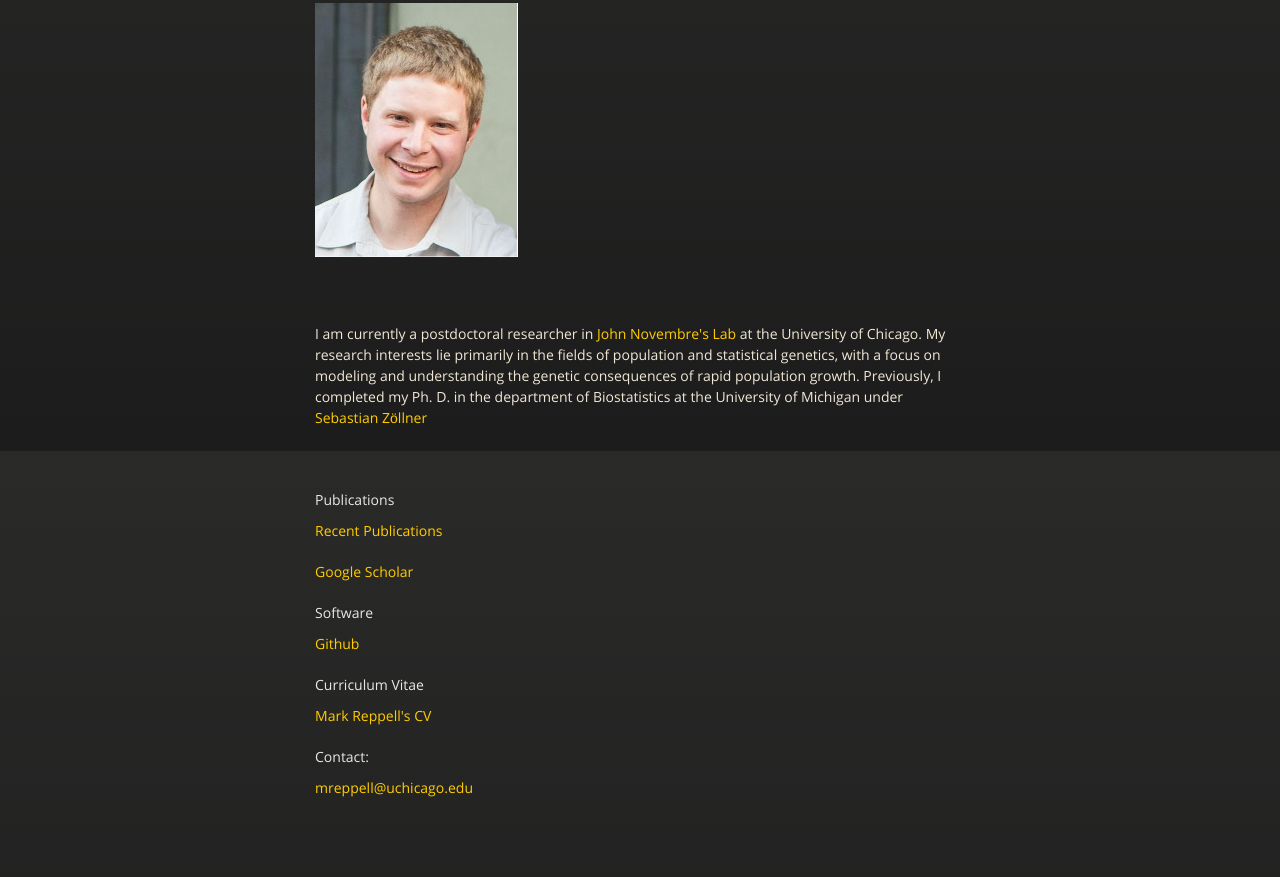
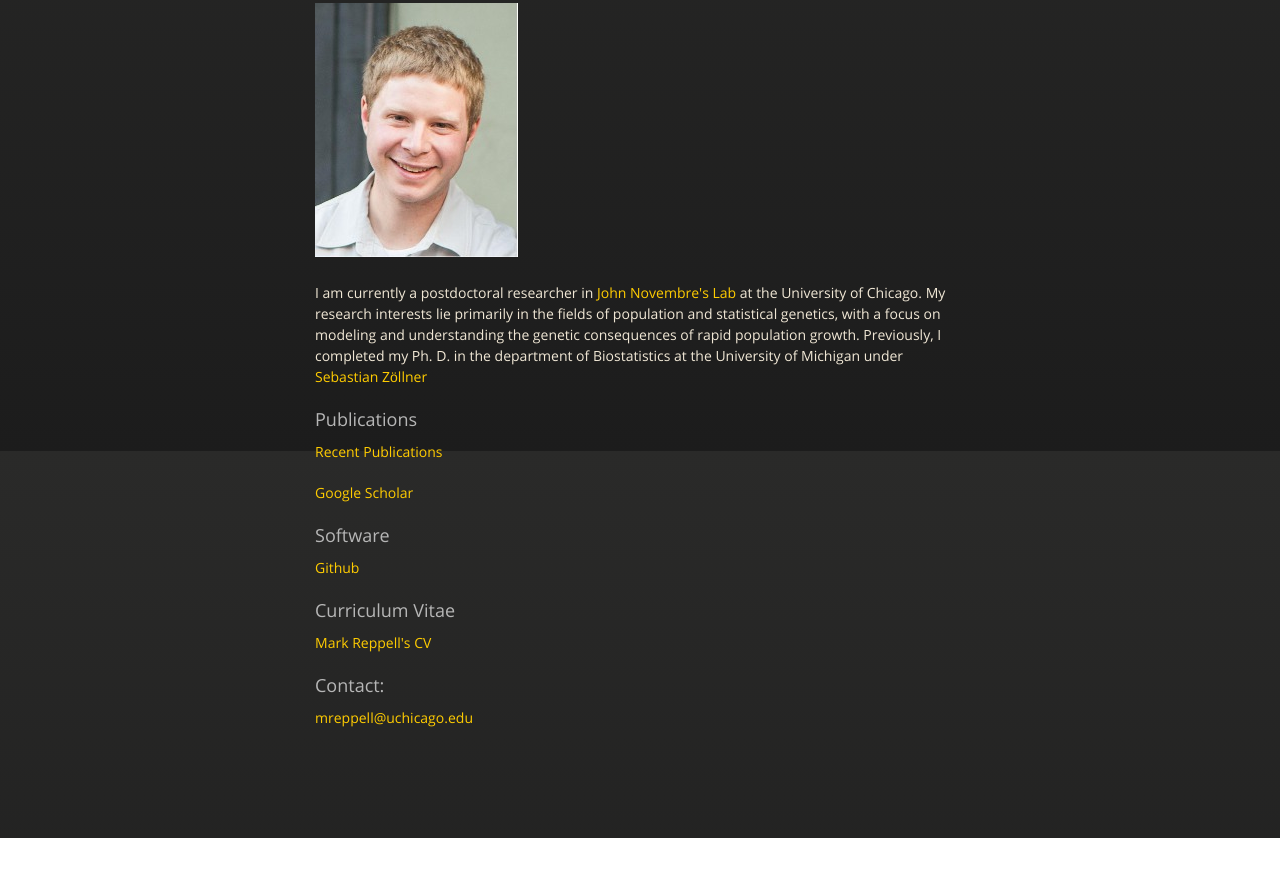
Before and after one commit to mreppell/mreppell.github.io, a plain HTML site: page index.html in a window 1280 px wide. Shown: the part 349-1226 px from the top of the page. After the commit the page ends 1187 px from the top, so only its background shows below. Drawn offline with nearby package versions, Linux system fonts and the light colour scheme.

Commit message:
Update html

```diff
--- a/index.html
+++ b/index.html
@@ -44,31 +44,29 @@
 
 <p><img src="Reppell.jpg" alt="Mark's Picture"></p>
 
-<p><br></p>
-
 <p>I am currently a postdoctoral researcher in <a href="http://jnpopgen.org/">John Novembre's Lab</a> at the University of Chicago. My research interests lie primarily in the fields of population and statistical genetics, with a focus on modeling and understanding the genetic consequences of rapid population growth. Previously, I completed my Ph. D. in the department of Biostatistics at the University of Michigan under <a href="http://csg.sph.umich.edu/szoellner/">Sebastian Zöllner</a></p>
 
-<p><br></p>
+<p>  </p>
 
-<h4>
-<a id="publications" class="anchor" href="#publications" aria-hidden="true"><span class="octicon octicon-link"></span></a>Publications</h4>
+<h3>
+<a id="publications" class="anchor" href="#publications" aria-hidden="true"><span class="octicon octicon-link"></span></a>Publications</h3>
 
 <p><a href="Publications_v2.html">Recent Publications</a></p>
 
 <p><a href="https://scholar.google.com/citations?user=GIZ2jKwAAAAJ&amp;hl=en&amp;citsig=AMstHGRJSV7QIE4egZazcqLFcxyU9Z7inA">Google Scholar</a></p>
 
-<h4>
-<a id="software" class="anchor" href="#software" aria-hidden="true"><span class="octicon octicon-link"></span></a>Software</h4>
+<h3>
+<a id="software" class="anchor" href="#software" aria-hidden="true"><span class="octicon octicon-link"></span></a>Software</h3>
 
 <p><a href="https://github.com/mreppell">Github</a></p>
 
-<h4>
-<a id="cv" class="anchor" href="#cv" aria-hidden="true"><span class="octicon octicon-link"></span></a>Curriculum Vitae</h4>
+<h3>
+<a id="cv" class="anchor" href="#cv" aria-hidden="true"><span class="octicon octicon-link"></span></a>Curriculum Vitae</h3>
 
 <p><a href="Reppell_CV_Jan_2015.pdf">Mark Reppell's CV</a></p>
 
-<h4>
-<a id="contact" class="anchor" href="#contact" aria-hidden="true"><span class="octicon octicon-link"></span></a>Contact:</h4>
+<h3>
+<a id="contact" class="anchor" href="#contact" aria-hidden="true"><span class="octicon octicon-link"></span></a>Contact:</h3>
 
 <p><a href="mailto:mreppell@uchicago.edu">mreppell@uchicago.edu</a></p>
       </section>
```
Also changed, not shown: Publications_v2.html (+6 -7 lines).
